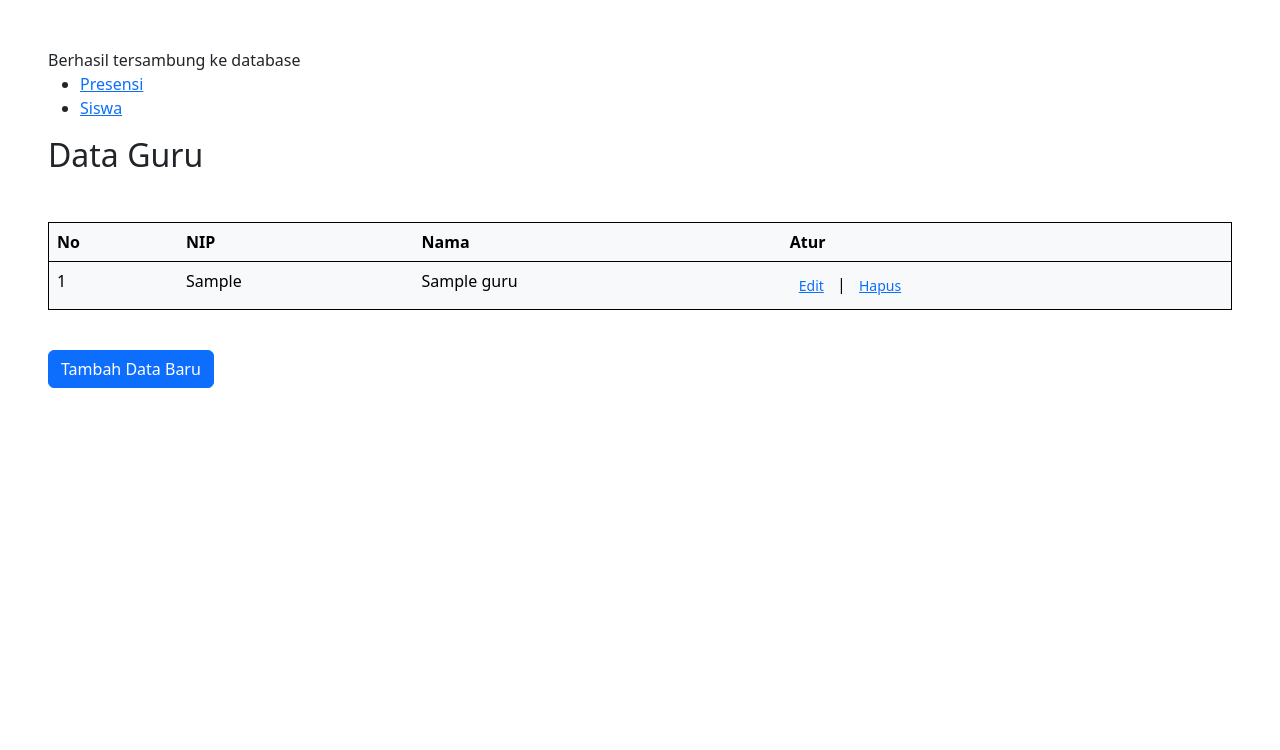
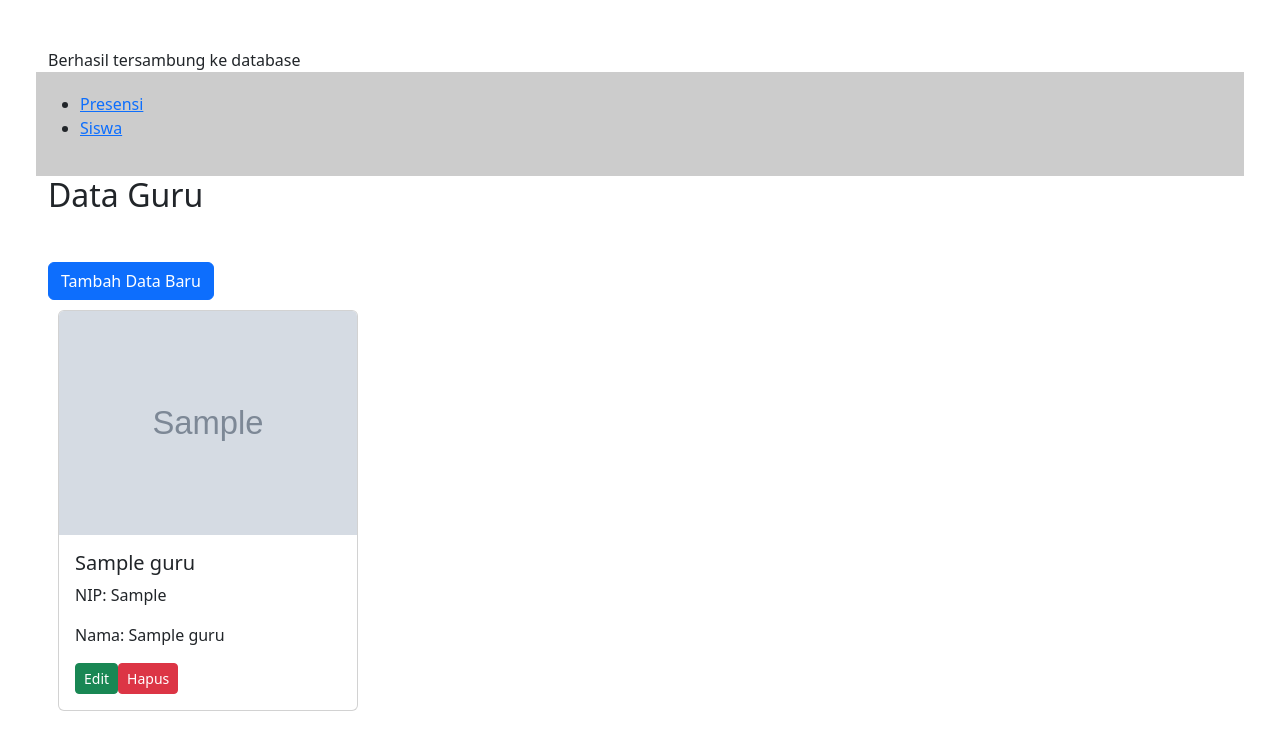
Before and after one commit to GaluhSaputra-SchoolNWork/web-porto-template, a PHP site: page /data_guru.php in a window 1280 px wide. Shown: the top 750 px of the page. Run offline with PHP 8.4, Linux system fonts and the light colour scheme; tables that the repository leaves empty or names only in its code hold one stand-in row (values such as "Sample post"); grey boxes marked "Sample" are stand-in pictures.

Commit message:
data_guru cards added

```diff
--- a/data_guru.php
+++ b/data_guru.php
@@ -10,6 +10,7 @@ $result = $conn->query($sql);
     <meta charset="UTF-8">
     <meta name="viewport" content="width=device-width, initial-scale=1.0">
     <title>Data Guru</title>
+    <link rel="stylesheet" href="style.css">
     <link href="https://cdn.jsdelivr.net/npm/bootstrap@5.3.3/dist/css/bootstrap.min.css" rel="stylesheet" integrity="sha384-QWTKZyjpPEjISv5WaRU9OFeRpok6YctnYmDr5pNlyT2bRjXh0JMhjY6hW+ALEwIH" crossorigin="anonymous">
 </head>
 
@@ -25,37 +26,37 @@ $result = $conn->query($sql);
 </div>
 
     <h2 class="mb-5">Data Guru</h2>
-    <table class="table table-hover table-light border border-black">
-        <thead>
-            <tr>
-                <th>No</th>
-                <th>NIP</th>
-                <th>Nama</th>
-                <th>Atur</th>
-            </tr>
-        </thead>
-        <tbody>
+
+    <a class= "btn btn-primary" href="pages/create.php">Tambah Data Baru</a>
+
+    <div class="card-container">
             <?php
             if ($result->num_rows > 0) {
                 $no = 1;
                 // Looping data dari database
                 while ($row = $result->fetch_assoc()) {
-                    echo "<tr>";
-                    echo "<td>" . $no++ . "</td>";
-                    echo "<td>" . $row['nip'] . "</td>";
-                    echo "<td>" . $row['nama_guru'] . "</td>";
-                    echo "<td> <button type=\"button\" class=\"btn btn-light btn-sm\"><a href='./pages/edit.php?id=" . $row['nip'] . "'>Edit</a></button> | ";
-                    echo "<button type=\"button\" class=\"btn btn-light btn-sm\"><a href='./actions/delete.php?id=" . $row['nip'] . "' onclick='return confirm(\"Apakah anda yakin ingin menghapus data ini?\");'>Hapus</a></button> </td>";
-                    echo "</td>";
-                    echo "</tr>";
+                    if ($row['foto_guru'] === NULL ) {
+                        $src = 'group_4.png';
+                    } else {
+                        $src = $row['foto_guru'];
+                    }
+
+                    echo '<div class="card">';
+                    echo '<img src="fotoguru/' . $src . '" class="card-img-top" alt="' . $row['nama_guru'] . '">';
+                    echo '<div class="card-body">';
+                    echo '<h5 class="card-title">' . $row['nama_guru'] . '</h5>';
+                    echo '<p class="card-text">NIP: ' . $row['nip'] . '</p>';
+                    echo '<p class="card-text">Nama: ' . $row['nama_guru'] . '</p>';
+                    echo '<a href="./pages/edit.php?id=' . $row['nip'] . '" class="btn btn-success btn-sm">Edit</a>';
+                    echo '<a href="./actions/delete.php?id=' . $row['nip'] . '" class="btn btn-danger btn-sm" onclick="return confirm(\'Apakah anda yakin ingin menghapus data ini?\');">Hapus</a>';
+                    echo "</div>";
+                    echo "</div>";
                }
             } else {
                 echo "<tr><td colspan='5'>Belum ada data.</td></tr>";
             }
             ?>
-        </tbody>
-    </table> <br>
-    <a class= "btn btn-primary" href="pages/create.php">Tambah Data Baru</a>
+
     <script src="https://cdn.jsdelivr.net/npm/bootstrap@5.3.3/dist/js/bootstrap.bundle.min.js" integrity="sha384-YvpcrYf0tY3lHB60NNkmXc5s9fDVZLESaAA55NDzOxhy9GkcIdslK1eN7N6jIeHz" crossorigin="anonymous"></script>
 </body>
 
```
Also changed, not shown: data_siswa.php (+4 -3 lines), fotoguru/group_4.png (added), login.php (added).
